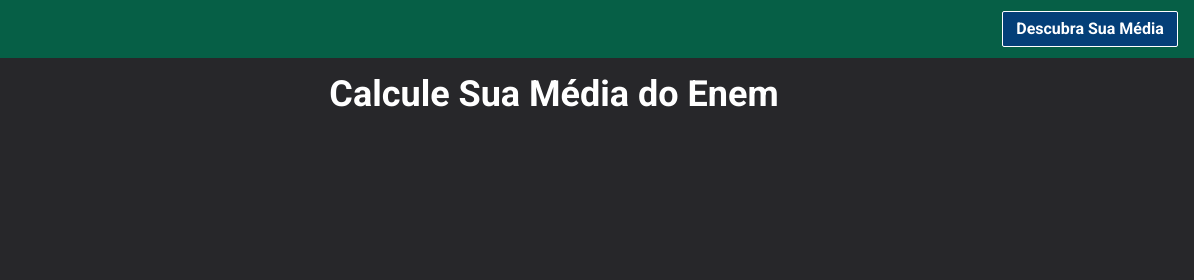
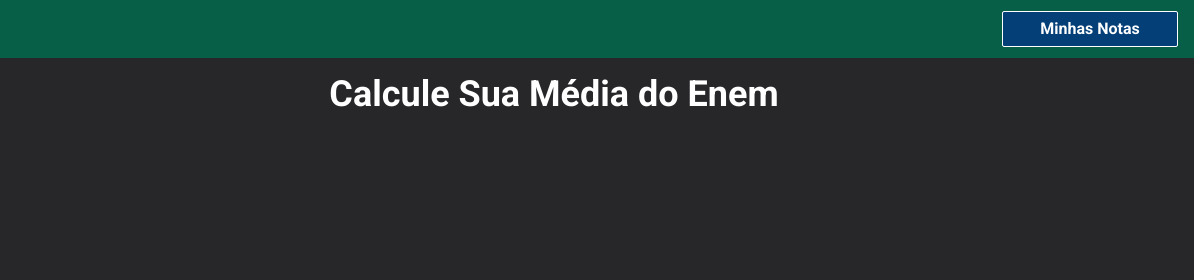
Before and after one commit to webster-rafael/Enem-Calculadora, a website: page src/index.html in a window 1280 px wide. Shown: the top 280 px of the page, 86-1280 px from the left. Drawn offline with Linux system fonts and the light colour scheme.

Commit message:
Novo Botão

```diff
--- a/src/index.html
+++ b/src/index.html
@@ -13,7 +13,9 @@
         </div>
 
         <div class="flex text-center">
-            <button class="bg-azulEscuro border border-white text-white hover:bg-white hover:text-black font-semibold w-44 h-9 rounded-sm mobile:w-32 mobile:text-xs">Descubra Sua Média</button>
+            <button class="bg-azulEscuro border border-white text-white hover:bg-white hover:text-black font-semibold w-44 h-9 rounded-sm mobile:w-32 mobile:text-xs">
+                <a href="https://enem.inep.gov.br/participante/#!/" target="_blank">Minhas Notas</a>
+            </button>
         </div>
     </nav>
     <section class="w-full h-screen px-4 text-white bg-zinc-800 metade-branco">
```
